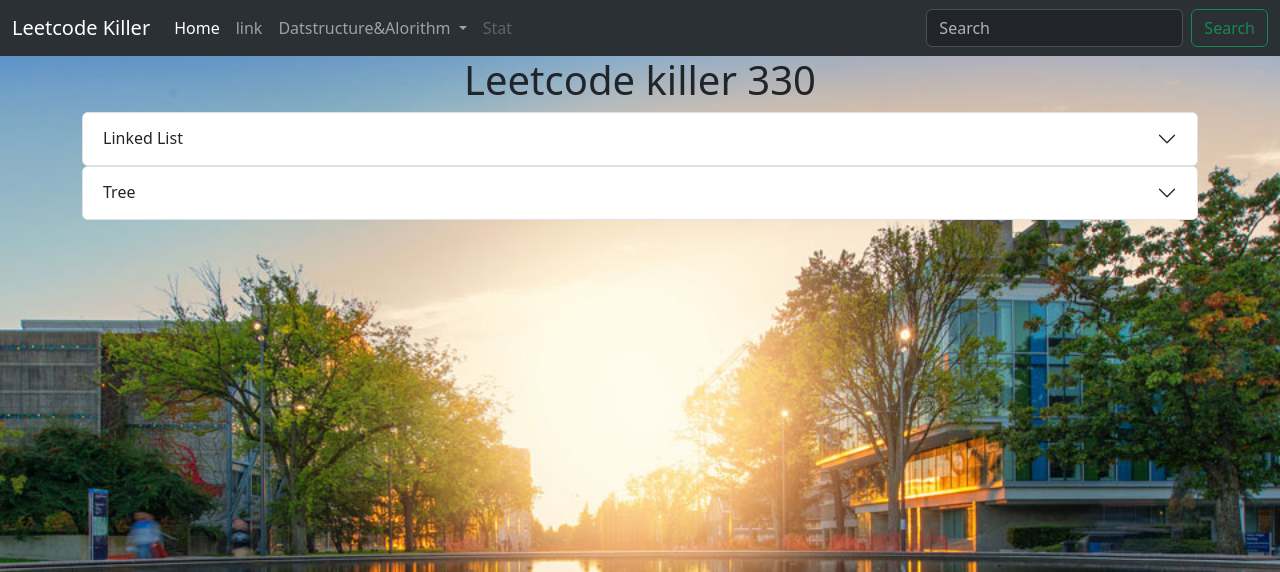
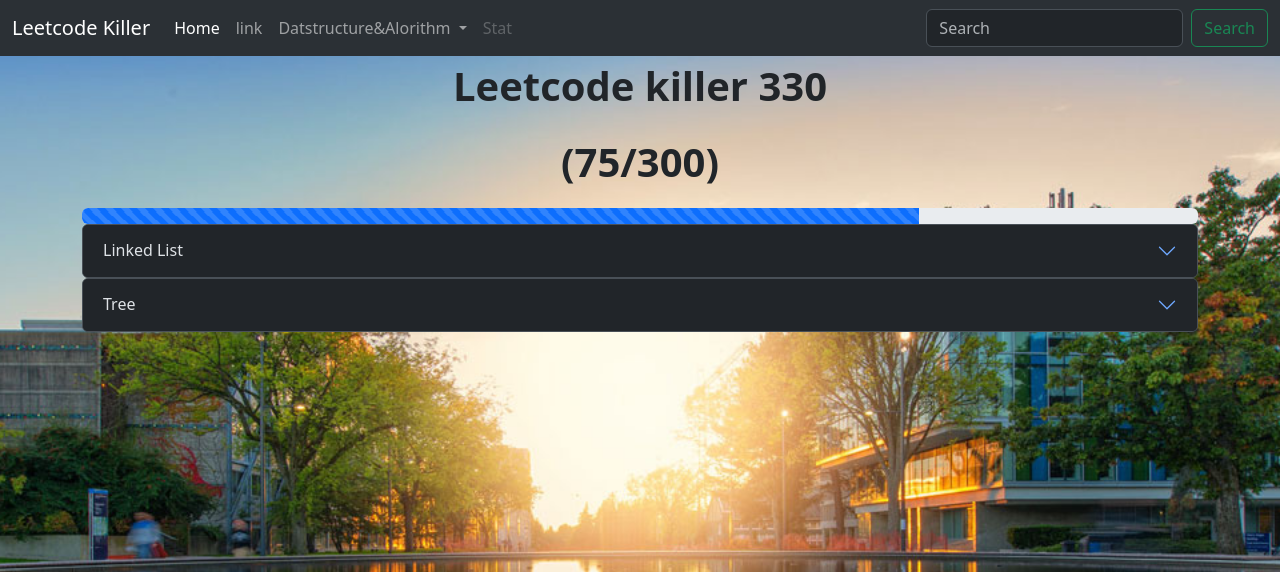
Before and after one commit to Althrun-sun/leetcode_killer, a Flask app: page / in a window 1280 px wide. Shown: the top 572 px of the page. Run offline with Flask 3, Linux system fonts and the light colour scheme.

Commit message:
progress

```diff
--- a/templates/components/list.html
+++ b/templates/components/list.html
@@ -1,10 +1,17 @@
 <div>
-    <div class="position-relative">
-        <h1 style="text-align: center;">Leetcode killer 330</h1>
+    <div class="container">
+        <div class="position-relative">
+            <p class="fw-bolder fs-1" style="text-align: center;">Leetcode killer 330</p>
+            <p class="fw-bolder fs-1" style="text-align: center;">(75/300)</p>
+            <div class="progress" role="progressbar" aria-label="Animated striped example" aria-valuenow="75" aria-valuemin="0" aria-valuemax="100">
+                <div class="progress-bar progress-bar-striped progress-bar-animated" style="width: 75%"></div>
+            </div>
+        </div>
     </div>
     <div class="container">
+
         {% for problem in problems %}
-        <div class="accordion" id="problemAccordion">
+        <div class="accordion" id="problemAccordion" data-bs-theme="dark">
             <div class="accordion-item">
                 <h2 class="accordion-header" id="heading{{ loop.index }}">
                     <button class="accordion-button collapsed" type="button" data-bs-toggle="collapse"
@@ -15,6 +22,10 @@
                 </h2>
                 <div id="collapse{{ loop.index }}" class="accordion-collapse collapse"
                     aria-labelledby="heading{{ loop.index }}" data-bs-parent="#problemAccordion">
+                    <!-- <p class="fw-bolder fs-4" style="text-align: center;">(75/300)</p> -->
+                    <div class="progress" role="progressbar" aria-label="Warning example" aria-valuenow="75" aria-valuemin="0" aria-valuemax="100">
+                        <div class="progress-bar text-bg-striped" style="width: 33%">1/3</div>
+                      </div>
                     <div class="accordion-body">
                         <ul>
                             {% for question in problem.questions %}
```
